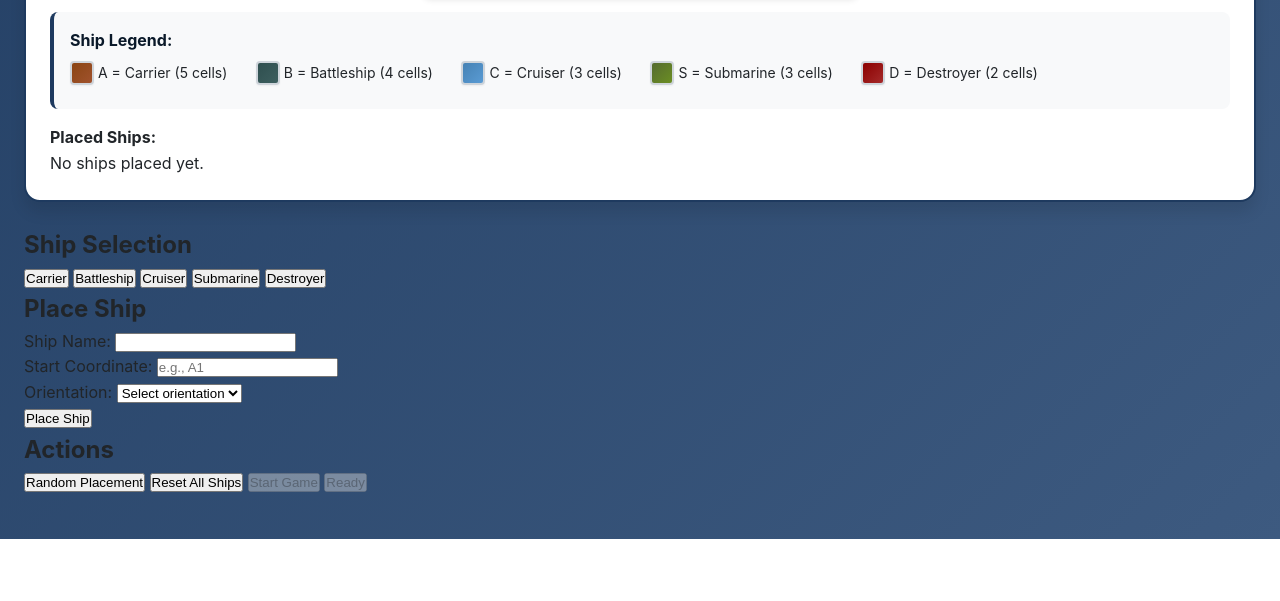
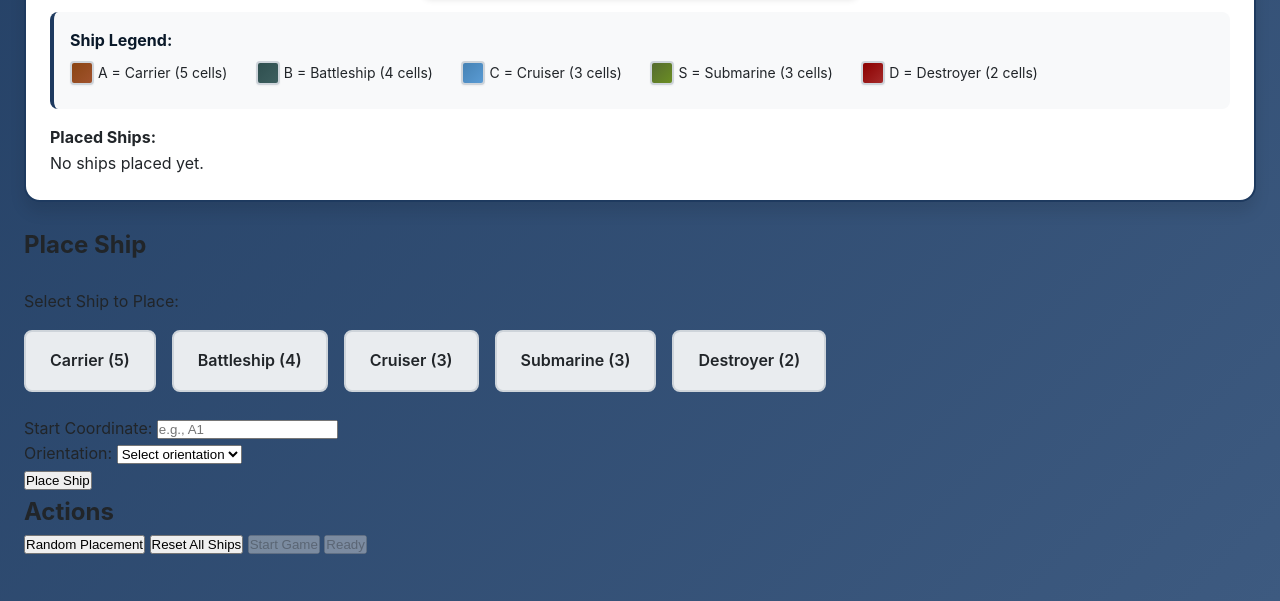
Before and after one commit to d4daveshep/battleships, a FastAPI app: template templates/ship_placement.html in a window 1280 px wide. Shown: the part 738-1339 px from the top of the page. Before the commit the page ends 1277 px from the top, so only its background shows below. Run offline with FastAPI, Linux system fonts and the light colour scheme; the template is opened without the code that fills it, so the values that code supplies are empty.

Commit message:
feat: replace ship name text input with radio button selection
- Replace text input with styled radio buttons for ship selection
- Show only unplaced ships as selectable options
- Display ship name and length on each button (e.g., 'Carrier (5)')
- Add professional CSS styling for radio buttons as clickable buttons
- Selected ship highlighted with ocean blue background
- Hover effects with elevation and shadow
- Remove confusing duplicate ship selection controls
- Update tests to check for radio buttons instead of text input
- Pure HTML/CSS solution (no JavaScript)

User experience improvements:
- Click ship button to select it (no typing required)
- Visual feedback shows selected ship
- Only available ships shown
- Cleaner, more intuitive interface

All 20 endpoint tests passing

```diff
--- a/static/css/main.css
+++ b/static/css/main.css
@@ -403,7 +403,69 @@ body {
 }
 
 /* ============================================
-   Accessibility
+   Ship Selection Radio Buttons
+   ============================================ */
+.ship-selection {
+  margin: var(--space-lg) 0;
+}
+
+.ship-selection-buttons {
+  display: flex;
+  flex-wrap: wrap;
+  gap: var(--space-md);
+  margin-top: var(--space-md);
+}
+
+.ship-radio-label {
+  position: relative;
+  cursor: pointer;
+}
+
+.ship-radio-label input[type="radio"] {
+  position: absolute;
+  opacity: 0;
+  width: 0;
+  height: 0;
+}
+
+.ship-radio-button {
+  display: inline-block;
+  padding: var(--space-md) var(--space-lg);
+  background: var(--color-gray-200);
+  border: 2px solid var(--color-gray-400);
+  border-radius: var(--radius-md);
+  font-weight: 600;
+  transition: all var(--transition-base);
+  user-select: none;
+}
+
+.ship-radio-label:hover .ship-radio-button {
+  background: var(--color-gray-300);
+  border-color: var(--color-ocean);
+  transform: translateY(-2px);
+  box-shadow: var(--shadow-md);
+}
+
+.ship-radio-label input[type="radio"]:checked + .ship-radio-button {
+  background: var(--color-ocean);
+  color: var(--color-white);
+  border-color: var(--color-ocean-light);
+  box-shadow: var(--shadow-md);
+}
+
+.ship-radio-label input[type="radio"]:focus + .ship-radio-button {
+  outline: 2px solid var(--color-ocean);
+  outline-offset: 2px;
+}
+
+.ship-radio-label input[type="radio"]:disabled + .ship-radio-button {
+  opacity: 0.5;
+  cursor: not-allowed;
+  background: var(--color-gray-100);
+}
+
+/* ============================================
+   Accessibility & Reduced Motion
    ============================================ */
 
 /* Focus visible for keyboard navigation */
--- a/templates/ship_placement.html
+++ b/templates/ship_placement.html
@@ -102,23 +102,29 @@
     {% endif %}
 </div>
 
-<h2>Ship Selection</h2>
-<div>
-    {% set ship_list = ["Carrier", "Battleship", "Cruiser", "Submarine", "Destroyer"] %}
-    {% for ship in ship_list %}
-    <button type="button" data-testid="select-ship-{{ ship.lower() }}" {% if ship in placed_ships %}disabled{% endif %}>
-        {{ ship }} {% if ship in placed_ships %}(Placed){% endif %}
-    </button>
-    {% endfor %}
-</div>
-
 <h2>Place Ship</h2>
-<form method="POST" action="/place-ship">
+<form method="POST" action="/place-ship" id="place-ship-form">
     <input type="hidden" name="player_name" value="{{ player_name }}">
 
-    <div>
-        <label for="ship_name">Ship Name:</label>
-        <input type="text" id="ship_name" name="ship_name" required>
+    <div class="ship-selection">
+        <label>Select Ship to Place:</label>
+        <div class="ship-selection-buttons">
+            {% set ship_list = ["Carrier", "Battleship", "Cruiser", "Submarine", "Destroyer"] %}
+            {% set ship_lengths = {"Carrier": 5, "Battleship": 4, "Cruiser": 3, "Submarine": 3, "Destroyer": 2} %}
+            {% for ship in ship_list %}
+            {% if ship not in placed_ships %}
+            <label class="ship-radio-label">
+                <input type="radio"
+                       name="ship_name"
+                       value="{{ ship }}"
+                       id="ship-{{ ship.lower() }}"
+                       data-testid="select-ship-{{ ship.lower() }}"
+                       required>
+                <span class="ship-radio-button">{{ ship }} ({{ ship_lengths[ship] }})</span>
+            </label>
+            {% endif %}
+            {% endfor %}
+        </div>
     </div>
 
     <div>
```
Also changed, not shown: tests/endpoint/test_ship_placement_endpoints.py (+5 -3 lines).
